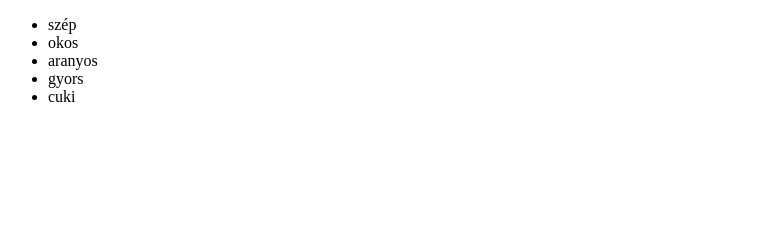
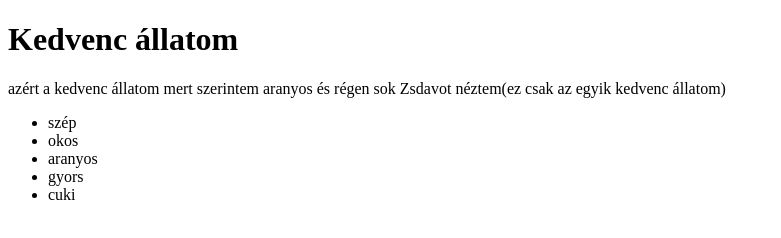
Before and after one commit to BardosDominik/web6, a plain HTML site: page index.html in a window 1280 px wide. Shown: the whole page, without its empty margins (0-781 px from the left). Drawn offline with Linux system fonts and the light colour scheme.

Commit message:
második módosítás

```diff
--- a/index.html
+++ b/index.html
@@ -6,6 +6,8 @@
     <title>Document</title>
 </head>
 <body>
+    <h1>Kedvenc állatom</h1>
+    <p>azért a kedvenc állatom mert szerintem aranyos és régen sok Zsdavot néztem(ez csak az egyik kedvenc állatom)</p>
     <ul>
         <li>szép</li>
         <li>okos</li>
```
